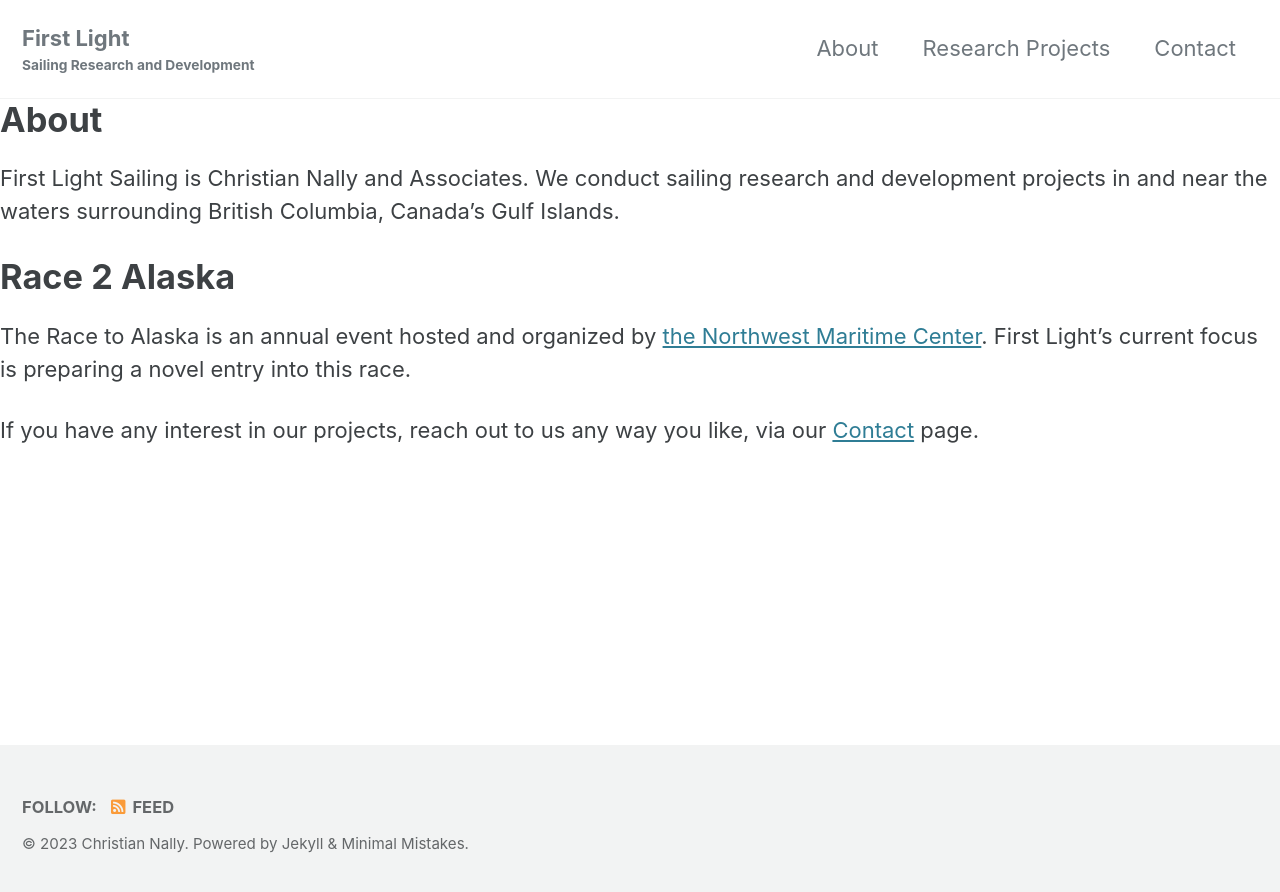
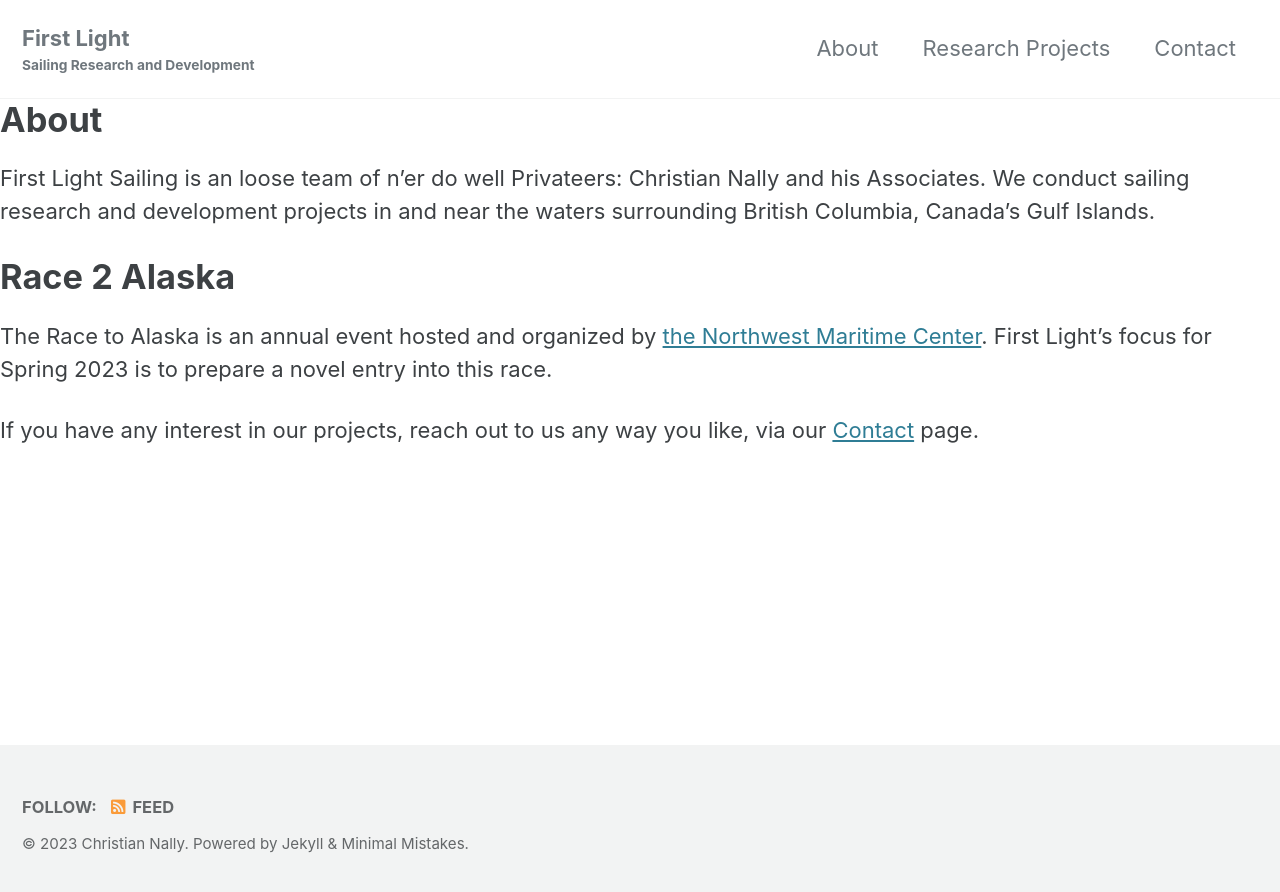
Before and after one commit to motiveNation/motiveNation.github.io, a Jekyll site: the page built from _pages/About.md, in a window 1280 px wide. Shown: the top 892 px of the page. Built offline with Jekyll 4.4.1, drawn with Linux system fonts in a browser that asks for light colours; cached includes are drawn as plain includes; our own code applies the rules of GitHub Pages for plain Markdown files.

Commit message:
Updates to the About page

```diff
--- a/_pages/About.md
+++ b/_pages/About.md
@@ -4,10 +4,10 @@ permalink: /about/
 ---
 # About
 
-First Light Sailing is Christian Nally and Associates. We conduct sailing research and development projects in and near the waters surrounding British Columbia, Canada's Gulf Islands.
+First Light Sailing is an loose team of n'er do well Privateers: Christian Nally and his Associates. We conduct sailing research and development projects in and near the waters surrounding British Columbia, Canada's Gulf Islands.
 
 # Race 2 Alaska
 
-The Race to Alaska is an annual event hosted and organized by [the Northwest Maritime Center](https://nwmaritime.org/). First Light's current focus is preparing a novel entry into this race.
+The Race to Alaska is an annual event hosted and organized by <a href="https://nwmaritime.org/" target="_blank">the Northwest Maritime Center</a>. First Light's focus for Spring 2023 is to prepare a novel entry into this race.
 
 If you have any interest in our projects, reach out to us any way you like, via our [Contact](/contact) page.
```
